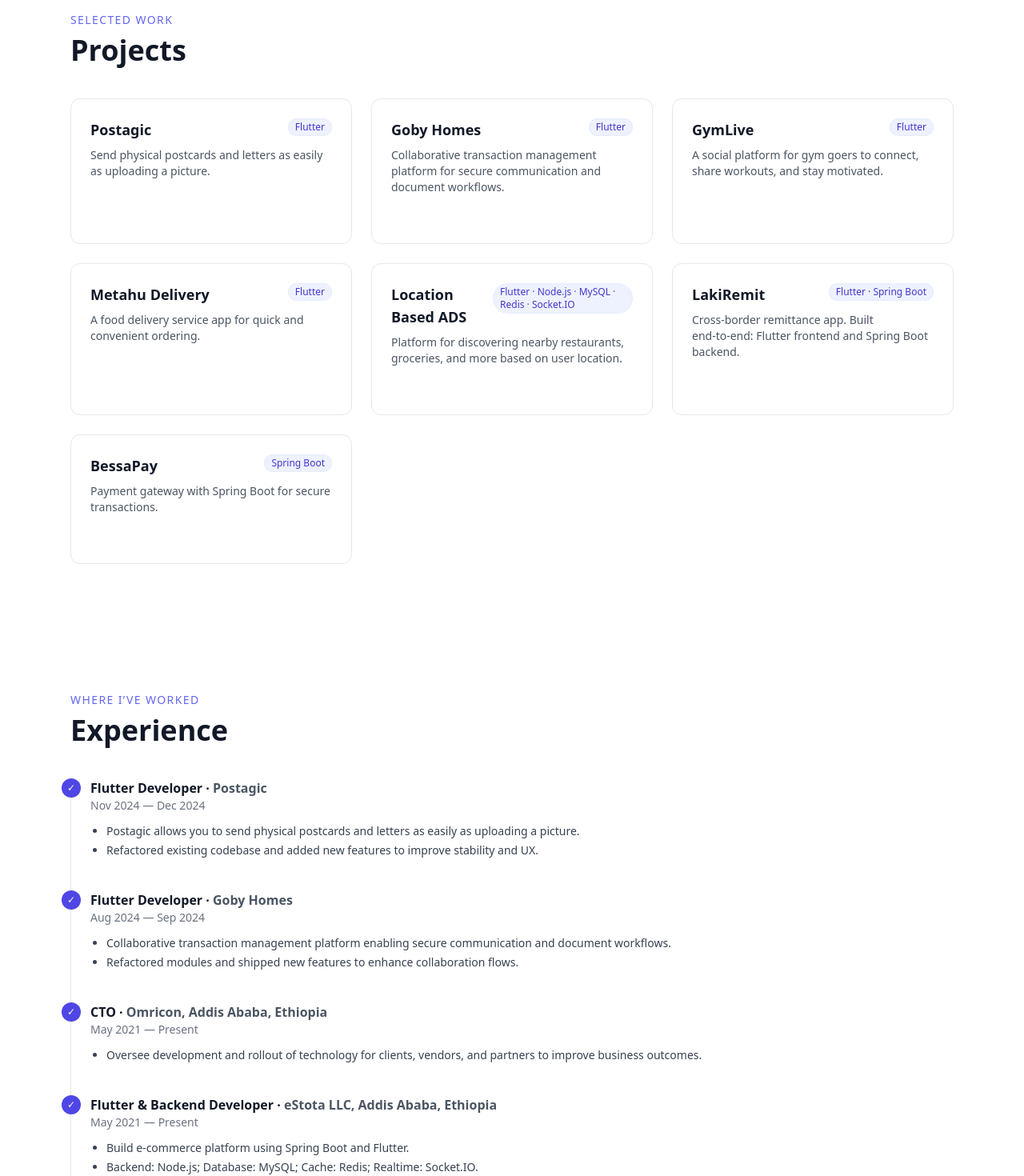
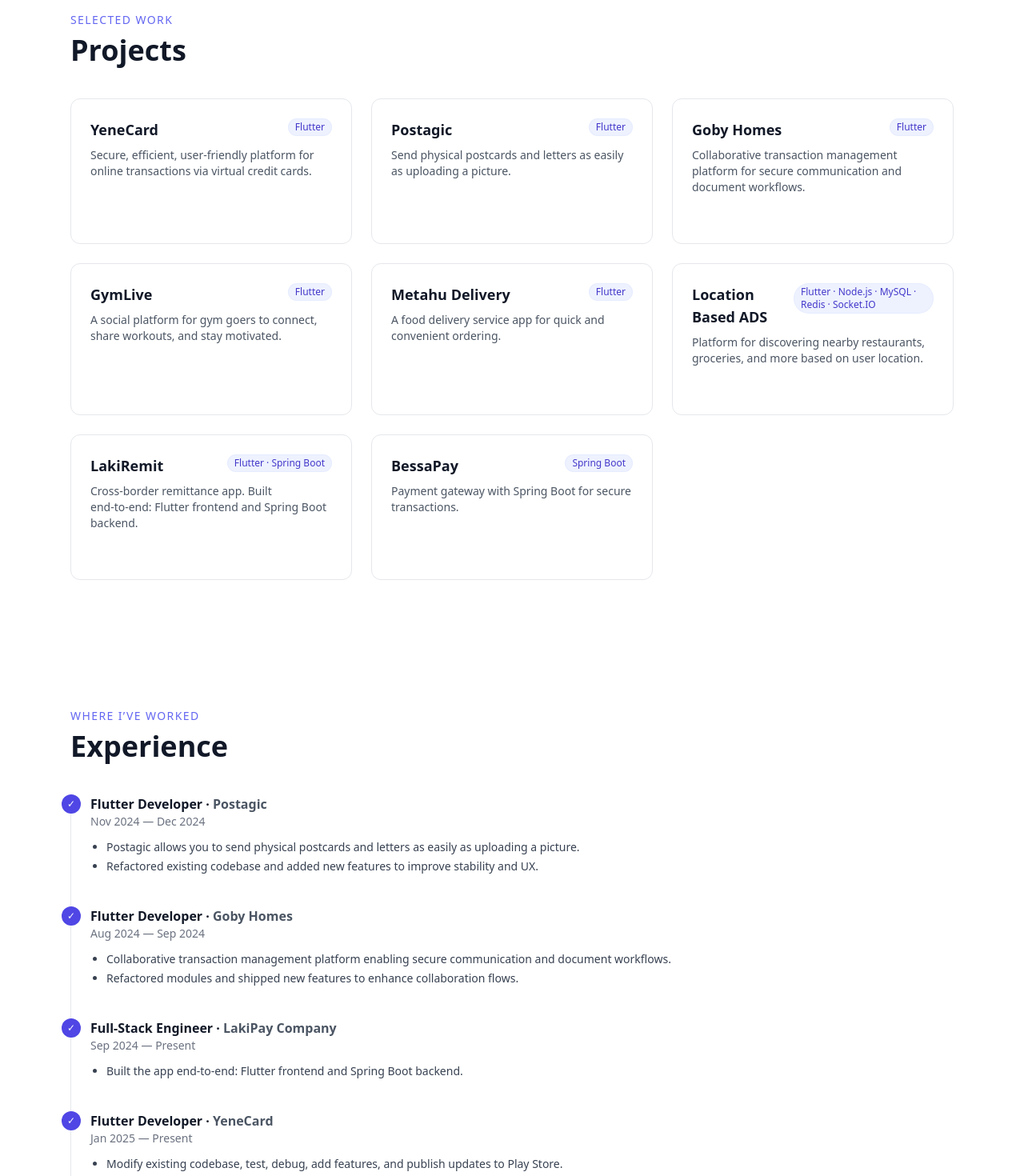
Before and after one commit to knatnaela/portfolio, a React (Create React App) app: page / in a window 1280 px wide. Shown: the part 600-2070 px from the top of the page at 80% size. Built offline with nearby package versions, Linux system fonts and the light colour scheme.

Commit message:
feat: add YeneCard (project + experience) with Play link and responsibilities

```diff
--- a/src/components/Experience.jsx
+++ b/src/components/Experience.jsx
@@ -21,6 +21,22 @@
         ],
     },
     {
+        role: "Full‑Stack Engineer",
+        org: "LakiPay Company",
+        period: "Sep 2024 — Present",
+        points: [
+            "Built the app end‑to‑end: Flutter frontend and Spring Boot backend.",
+        ],
+    },
+    {
+        role: "Flutter Developer",
+        org: "YeneCard",
+        period: "Jan 2025 — Present",
+        points: [
+            "Modify existing codebase, test, debug, add features, and publish updates to Play Store.",
+        ],
+    },
+    {
         role: "CTO",
         org: "Omricon, Addis Ababa, Ethiopia",
         period: "May 2021 — Present",
@@ -36,14 +52,6 @@
             "Build e‑commerce platform using Spring Boot and Flutter.",
             "Backend: Node.js; Database: MySQL; Cache: Redis; Realtime: Socket.IO.",
             "Deploy on DigitalOcean with Nginx reverse proxy.",
-        ],
-    },
-    {
-        role: "Founder / Full‑Stack Engineer",
-        org: "LakiPay Company",
-        period: "Sep 2024 — Present",
-        points: [
-            "Built the app end‑to‑end: Flutter frontend and Spring Boot backend.",
         ],
     },
     {
@@ -102,7 +110,7 @@
         <Section id="experience" subtitle="Where I’ve worked" title="Experience">
             <ol className="relative border-s border-gray-200 dark:border-gray-800">
                 {experiences.map((e) => (
-                    <li key={e.role} className="ms-6 mb-10">
+                    <li key={e.role + e.org} className="ms-6 mb-10">
                         <span className="absolute -start-3 flex h-6 w-6 items-center justify-center rounded-full bg-indigo-600 text-white text-xs">✓</span>
                         <h3 className="font-semibold">
                             {e.role} · <span className="text-gray-600 dark:text-gray-300">{e.org}</span>
--- a/src/components/Projects.jsx
+++ b/src/components/Projects.jsx
@@ -2,6 +2,13 @@
 import Section from "./Section";
 
 const projects = [
+    {
+        title: "YeneCard",
+        description:
+            "Secure, efficient, user‑friendly platform for online transactions via virtual credit cards.",
+        stack: "Flutter",
+        link: "https://play.google.com/store/apps/details?id=com.yenecard.yenecard&hl=en",
+    },
     {
         title: "Postagic",
         description:
```
